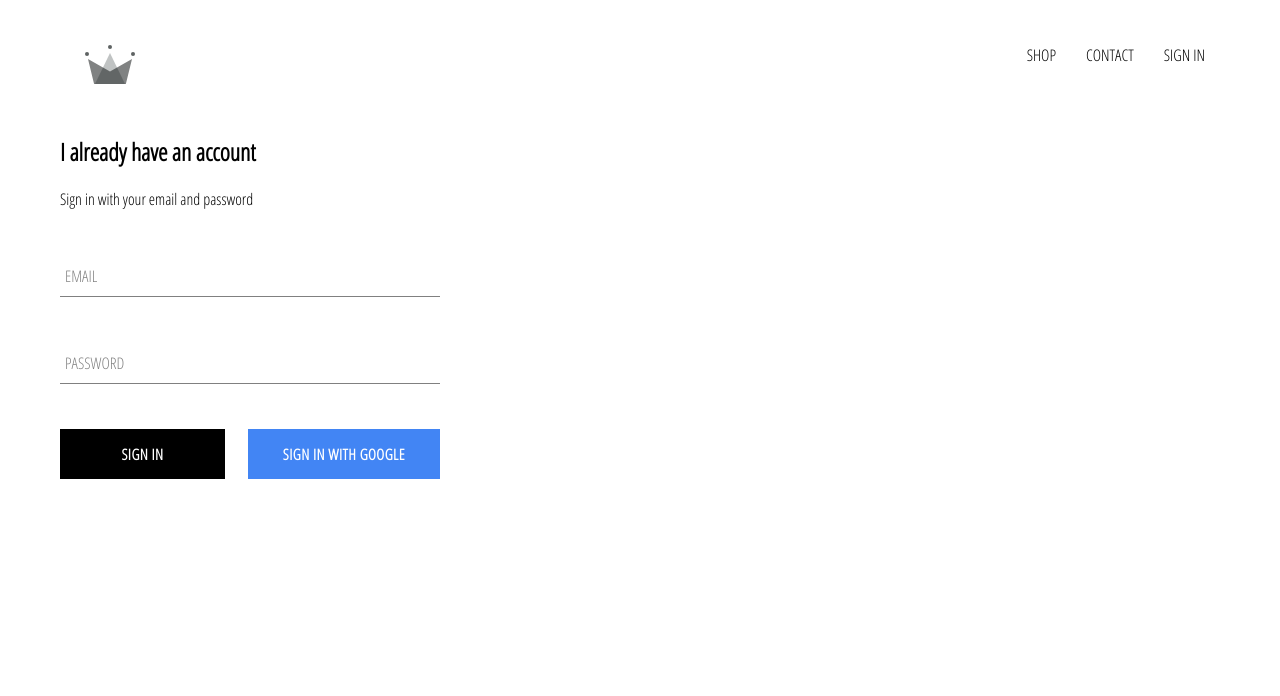
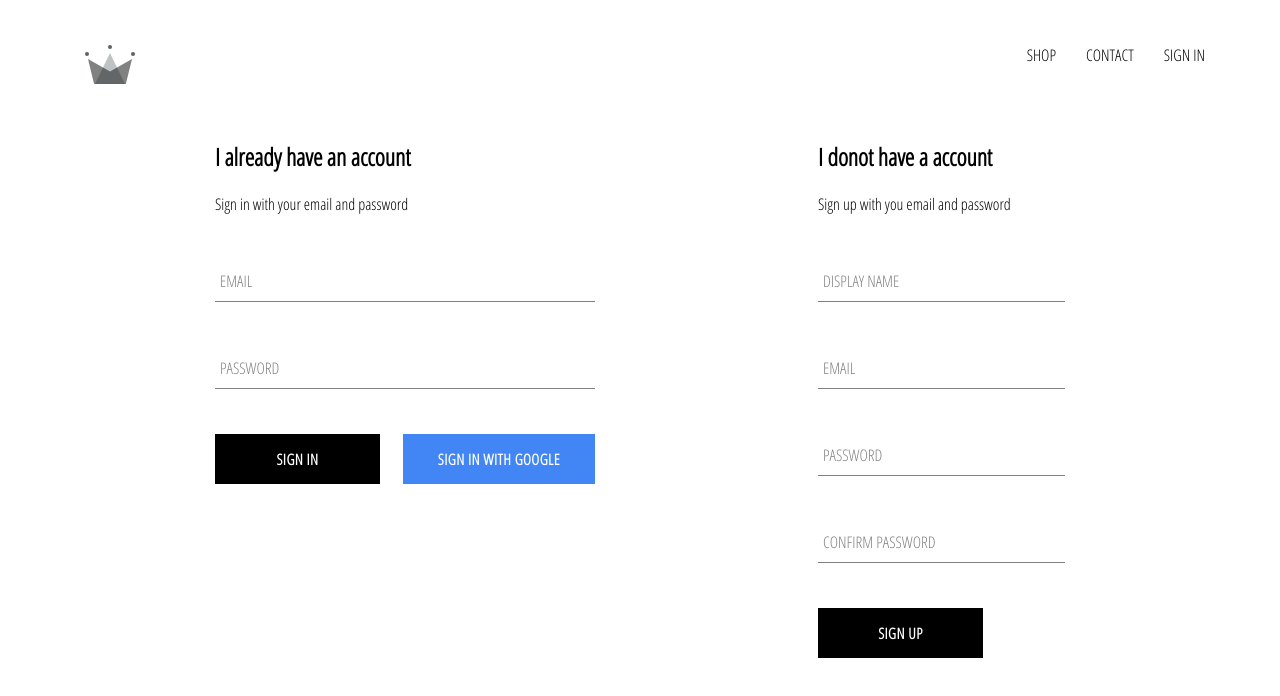
Before and after one commit to bibek-magar/e-commerce, a React (Create React App) app: page /signin in a window 1280 px wide. Shown: the top 696 px of the page. Built offline with nearby package versions, Linux system fonts and the light colour scheme; no server answers.

Commit message:
Implemented firebase utils, included ability to store authenticated users into our firestore database

```diff
--- a/src/App.js
+++ b/src/App.js
@@ -5,10 +5,10 @@
 
 import HomePage from "./pages/homepage/homepage.component";
 import ShopPage from "./pages/shop/shop.component";
-import SignInAndSignUpPage from "./pages/sign-in-and-sign-up/sigin-n-and-sign-up.component";
+import SignInAndSignUpPage from "./pages/sign-in-and-sign-up/sigin-and-sign-up.component";
 import Header from "./components/header/header.component";
 
-import { auth } from "./firebase/firebase.utils";
+import { auth, createUserProfileDocument } from "./firebase/firebase.utils";
 
 const App = () => {
   const [currentUser, setCurrentUser] = useState(null);
@@ -16,8 +16,15 @@
   let unsuscribeFromAuth = () => null;
 
   useEffect(() => {
-    unsuscribeFromAuth = auth.onAuthStateChanged(user => {
-      setCurrentUser(user);
+    unsuscribeFromAuth = auth.onAuthStateChanged(async userAuth => {
+      if (userAuth) {
+        const userRef = await createUserProfileDocument(userAuth);
+        userRef.onSnapshot(snapShot => {
+          setCurrentUser({ id: snapShot.id, ...snapShot.data() });
+        });
+        console.log(currentUser);
+      }
+      setCurrentUser(userAuth);
     });
     return () => {
       unsuscribeFromAuth();
--- /dev/null
+++ b/src/components/sign-up/sign-up.component.jsx
@@ -0,0 +1,89 @@
+import React, { useState } from "react";
+
+import FormInput from "../form-input/form-input.component";
+import CustomButton from "../custom-button/custom-button.component";
+import { auth, createUserProfileDocument } from "../../firebase/firebase.utils";
+
+import "./sign-up.styles.scss";
+
+const SignUp = () => {
+  const [formValue, setFormValue] = useState({
+    displayName: "",
+    email: "",
+    password: "",
+    confirmPassword: ""
+  });
+  const { displayName, email, password, confirmPassword } = formValue;
+
+  const handleSubmit = async event => {
+    event.preventDefault();
+    if (password !== confirmPassword) {
+      alert("Password donot match");
+      return;
+    }
+    try {
+      const { user } = await auth.createUserWithEmailAndPassword(
+        email,
+        password
+      );
+      await createUserProfileDocument(user, { displayName });
+      setFormValue({
+        displayName: "",
+        email: "",
+        password: "",
+        confirmPassword: ""
+      });
+    } catch (error) {
+      console.log(error);
+    }
+  };
+
+  const handleChange = event => {
+    let { name, value } = event.target;
+    setFormValue({ ...formValue, [name]: value });
+  };
+
+  return (
+    <div className="signup">
+      <h2 className="title">I donot have a account</h2>
+      <span>Sign up with you email and password</span>
+      <form className="sign-up-form" onSubmit={handleSubmit}>
+        <FormInput
+          type="text"
+          name="displayName"
+          value={displayName}
+          onChange={handleChange}
+          label="Display name"
+          required
+        />
+        <FormInput
+          type="email"
+          name="email"
+          value={email}
+          onChange={handleChange}
+          label="Email"
+          required
+        />
+        <FormInput
+          type="password"
+          name="password"
+          value={password}
+          onChange={handleChange}
+          label="Password"
+          required
+        />
+        <FormInput
+          type="password"
+          name="confirmPassword"
+          value={confirmPassword}
+          onChange={handleChange}
+          label="Confirm Password"
+          required
+        />
+        <CustomButton type="submit">SIGN UP</CustomButton>
+      </form>
+    </div>
+  );
+};
+
+export default SignUp;
--- /dev/null
+++ b/src/components/sign-up/sign-up.styles.scss
@@ -0,0 +1,8 @@
+.sign-up {
+  display: flex;
+  flex-direction: column;
+  width: 380px;
+  .title {
+    margin: 10px 0;
+  }
+}
--- a/src/firebase/firebase.utils.js
+++ b/src/firebase/firebase.utils.js
@@ -13,6 +13,28 @@
   measurementId: "G-96TE2WQZD7"
 };
 
+export const createUserProfileDocument = async (userAuth, additionalData) => {
+  if (!userAuth) return;
+  const userRef = firestore.doc(`users/${userAuth.uid}`);
+  const snapshot = await userRef.get();
+
+  if (!snapshot.exists) {
+    const { displayName, email } = userAuth;
+    const createdAt = new Date();
+    try {
+      await userRef.set({
+        displayName,
+        email,
+        createdAt,
+        ...additionalData
+      });
+    } catch (error) {
+      console.log("Error creating user", error.message);
+    }
+  }
+  return userRef;
+};
+
 firebase.initializeApp(config);
 
 export const auth = firebase.auth();
--- a/src/pages/sign-in-and-sign-up/sigin-n-and-sign-up.component.jsx
+++ b/src/pages/sign-in-and-sign-up/sigin-and-sign-up.component.jsx
@@ -1,11 +1,15 @@
 import React from "react";
 
 import SignIn from "../../components/sign-in/sign-in.component";
+import SignUp from "../../components/sign-up/sign-up.component";
+
+import "./sign-in-and-sign-up.styles.scss";
 
 const SignInAndSignUpPage = () => {
   return (
     <div className="sign-in-and-sign-up">
       <SignIn />
+      <SignUp />
     </div>
   );
 };
--- /dev/null
+++ b/src/pages/sign-in-and-sign-up/sign-in-and-sign-up.styles.scss
@@ -0,0 +1,6 @@
+.sign-in-and-sign-up {
+  width: 850px;
+  display: flex;
+  justify-content: space-between;
+  margin: 30px auto;
+}
```
